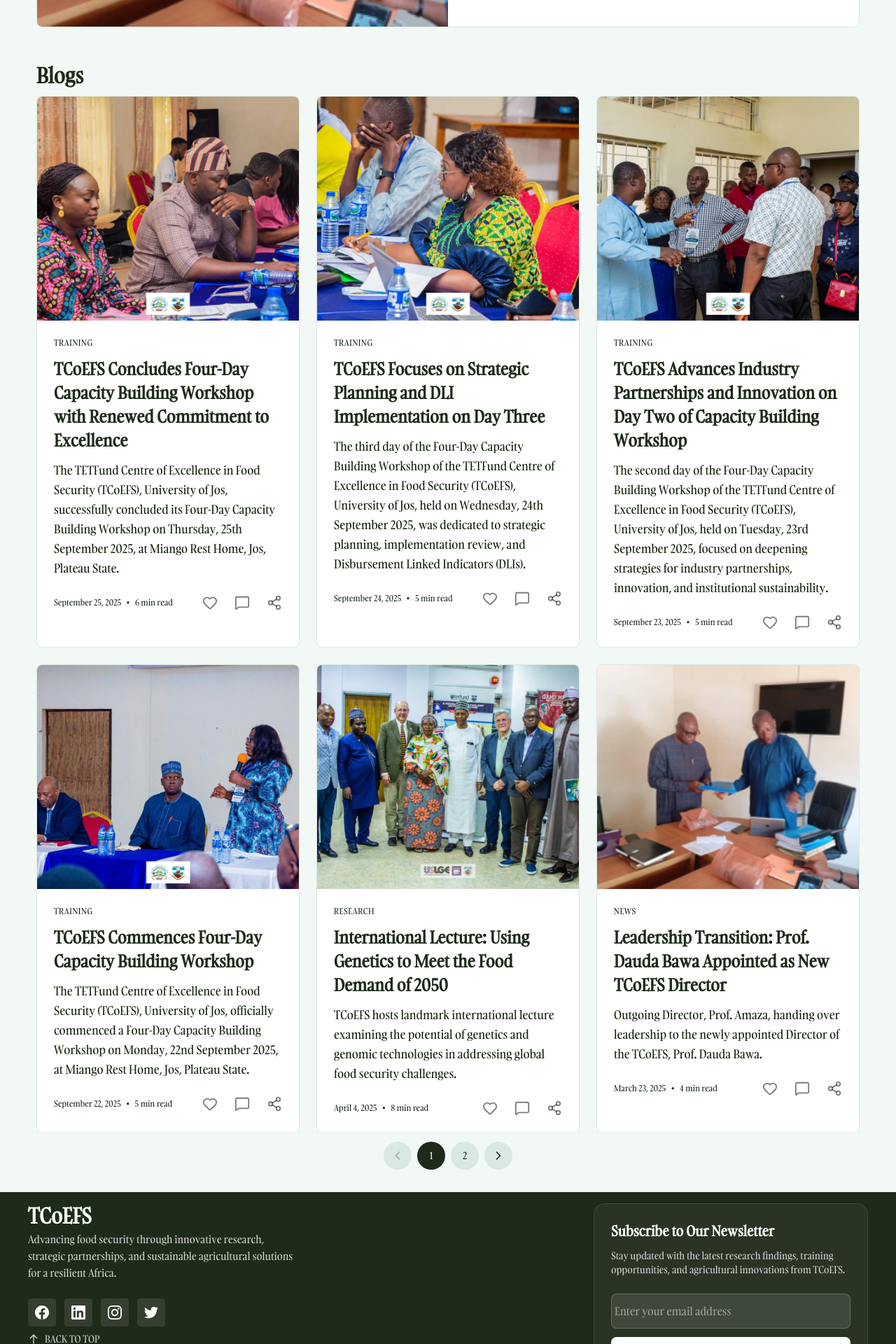
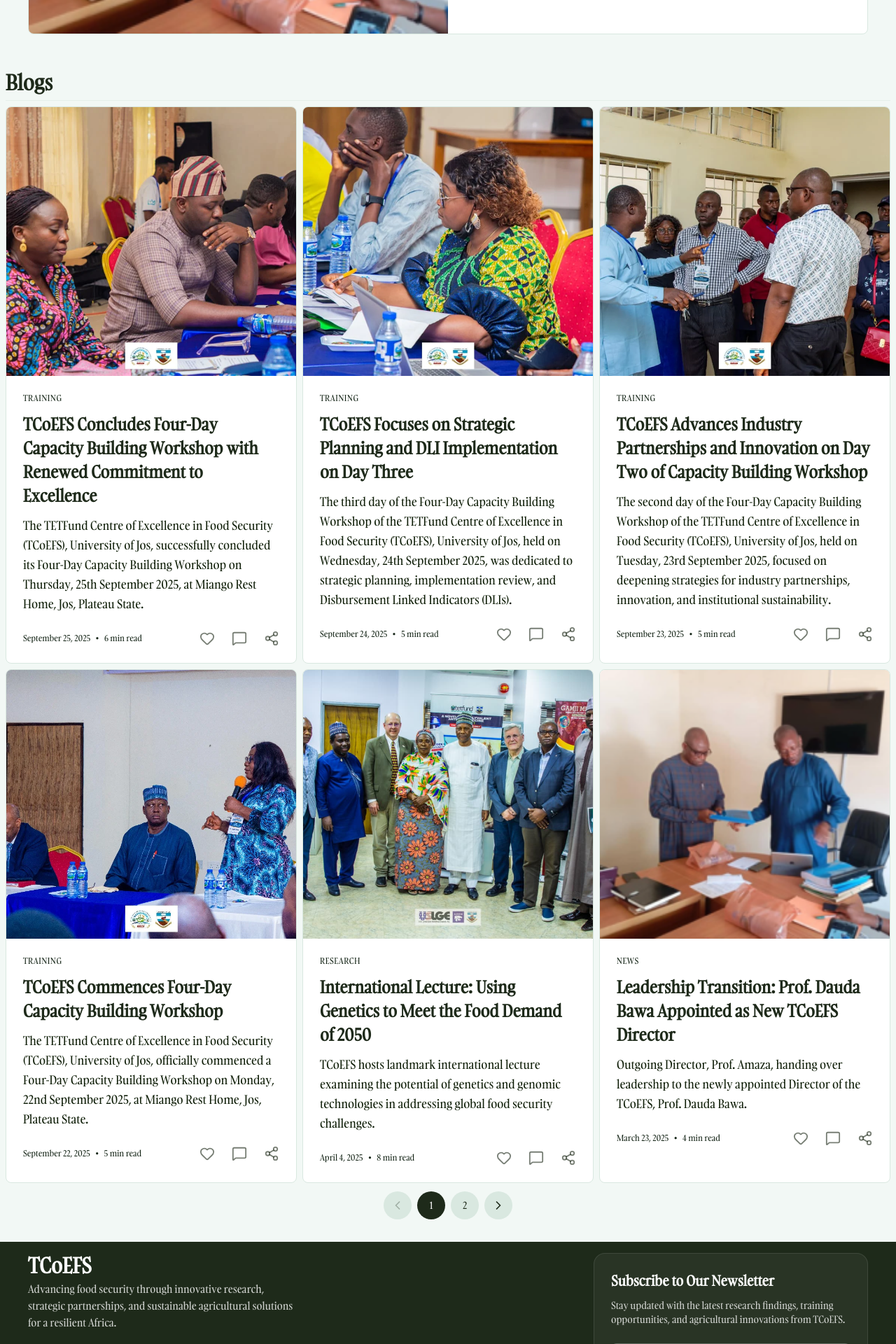
Before and after one commit to Tikz-max/tcoefs_blog, a React (Vite) app: page / in a window 1280 px wide. Shown: the part 820-2740 px from the top of the page at 70% size. Built offline with nearby package versions, Linux system fonts and the light colour scheme; no server answers; the database is empty.

Commit message:
card width increase and social links updated

```diff
--- a/src/components/Homepage.jsx
+++ b/src/components/Homepage.jsx
@@ -351,8 +351,9 @@
       </section>
 
       {/* Main Content */}
-      <main className="max-w-[1200px] mx-auto px-6 md:px-12 pb-16">
-        {/* Featured Post */}
+      <main className="max-w-[1400px] mx-auto px-6 md:px-8 pb-16">
+        {/* Featured Post - Original Width */}
+        <div className="max-w-[1200px] mx-auto">
           <Link
             to={`/news/${featuredPost.id}`}
             className={`block mb-12 bg-white rounded-lg border border-[#d9e8e0] overflow-hidden hover:shadow-lg transition-all duration-[220ms] cursor-pointer group ${searchTerm || selectedCategory ? "opacity-0 h-0 overflow-hidden mb-0" : "opacity-100"}`}
@@ -400,13 +401,14 @@
               </div>
             </div>
           </Link>
+        </div>
 
         {/* Section Header */}
         <div
           id="blogs-section"
           className={`mb-8 transition-all duration-[220ms] ${searchTerm || selectedCategory ? "mt-24 md:mt-32" : "mt-48"}`}
         >
-          <h2 className="text-[30px] leading-[42px] text-primary font-semibold">
+          <h2 className="text-[30px] leading-[42px] text-primary font-semibold mb-4 pb-4 border-b border-[#d9e8e0]/50">
             Blogs
           </h2>
         </div>
@@ -424,7 +426,7 @@
 
         {/* Recent Posts Grid */}
         {!searchTerm || recentPosts.length > 0 ? (
-          <div className="grid grid-cols-1 gap-4 md:grid-cols-2 lg:grid-cols-3 md:gap-6">
+          <div className="grid grid-cols-1 gap-6 md:grid-cols-2 lg:grid-cols-3 md:gap-6 lg:gap-8">
             {recentPosts.map((post) => (
               <Link
                 key={post.id}
@@ -432,7 +434,7 @@
                 className="block bg-white rounded-lg border border-[#d9e8e0] overflow-hidden hover:shadow-lg hover:-translate-y-1 transition-all duration-[220ms] cursor-pointer group animate-[fadeIn_220ms_ease-out]"
               >
                 {/* Image at top */}
-                <div className="w-full h-72 md:h-80 overflow-hidden bg-sage-light">
+                <div className="w-full h-80 md:h-96 overflow-hidden bg-sage-light">
                   <img
                     src={post.image}
                     alt={post.title}
@@ -539,7 +541,9 @@
               {/* Social Icons */}
               <div className="flex items-center gap-3">
                 <a
-                  href="#"
+                  href="https://www.facebook.com/share/19vqPg5CmF/"
+                  target="_blank"
+                  rel="noopener noreferrer"
                   className="w-10 h-10 flex items-center justify-center rounded bg-white/10 hover:bg-white/20 transition-all duration-[180ms]"
                   aria-label="Facebook"
                 >
@@ -548,7 +552,9 @@
                   </svg>
                 </a>
                 <a
-                  href="#"
+                  href="https://www.linkedin.com/company/tetfund-centre-of-excellence-in-food-security-tcoefs-university-of-jos/"
+                  target="_blank"
+                  rel="noopener noreferrer"
                   className="w-10 h-10 flex items-center justify-center rounded bg-white/10 hover:bg-white/20 transition-all duration-[180ms]"
                   aria-label="LinkedIn"
                 >
@@ -557,7 +563,9 @@
                   </svg>
                 </a>
                 <a
-                  href="#"
+                  href="https://www.instagram.com/tcoefs?igsh=MXQwNjlvN3AwN2JyYw=="
+                  target="_blank"
+                  rel="noopener noreferrer"
                   className="w-10 h-10 flex items-center justify-center rounded bg-white/10 hover:bg-white/20 transition-all duration-[180ms]"
                   aria-label="Instagram"
                 >
@@ -566,12 +574,14 @@
                   </svg>
                 </a>
                 <a
-                  href="#"
+                  href="https://x.com/TETFundCoEFS?t=LPdrGIpLtPrnXTVia-BPvQ&s=09"
+                  target="_blank"
+                  rel="noopener noreferrer"
                   className="w-10 h-10 flex items-center justify-center rounded bg-white/10 hover:bg-white/20 transition-all duration-[180ms]"
-                  aria-label="Twitter"
+                  aria-label="Twitter/X"
                 >
                   <svg width="20" height="20" fill="white" viewBox="0 0 24 24">
-                    <path d="M23.953 4.57a10 10 0 01-2.825.775 4.958 4.958 0 002.163-2.723c-.951.555-2.005.959-3.127 1.184a4.92 4.92 0 00-8.384 4.482C7.69 8.095 4.067 6.13 1.64 3.162a4.822 4.822 0 00-.666 2.475c0 1.71.87 3.213 2.188 4.096a4.904 4.904 0 01-2.228-.616v.06a4.923 4.923 0 003.946 4.827 4.996 4.996 0 01-2.212.085 4.936 4.936 0 004.604 3.417 9.867 9.867 0 01-6.102 2.105c-.39 0-.779-.023-1.17-.067a13.995 13.995 0 007.557 2.209c9.053 0 13.998-7.496 13.998-13.985 0-.21 0-.42-.015-.63A9.935 9.935 0 0024 4.59z" />
+                    <path d="M18.244 2.25h3.308l-7.227 8.26 8.502 11.24H16.17l-5.214-6.817L4.99 21.75H1.68l7.73-8.835L1.254 2.25H8.08l4.713 6.231zm-1.161 17.52h1.833L7.084 4.126H5.117z" />
                   </svg>
                 </a>
               </div>
```
Lines whose indentation alone changed are shown as unchanged.
